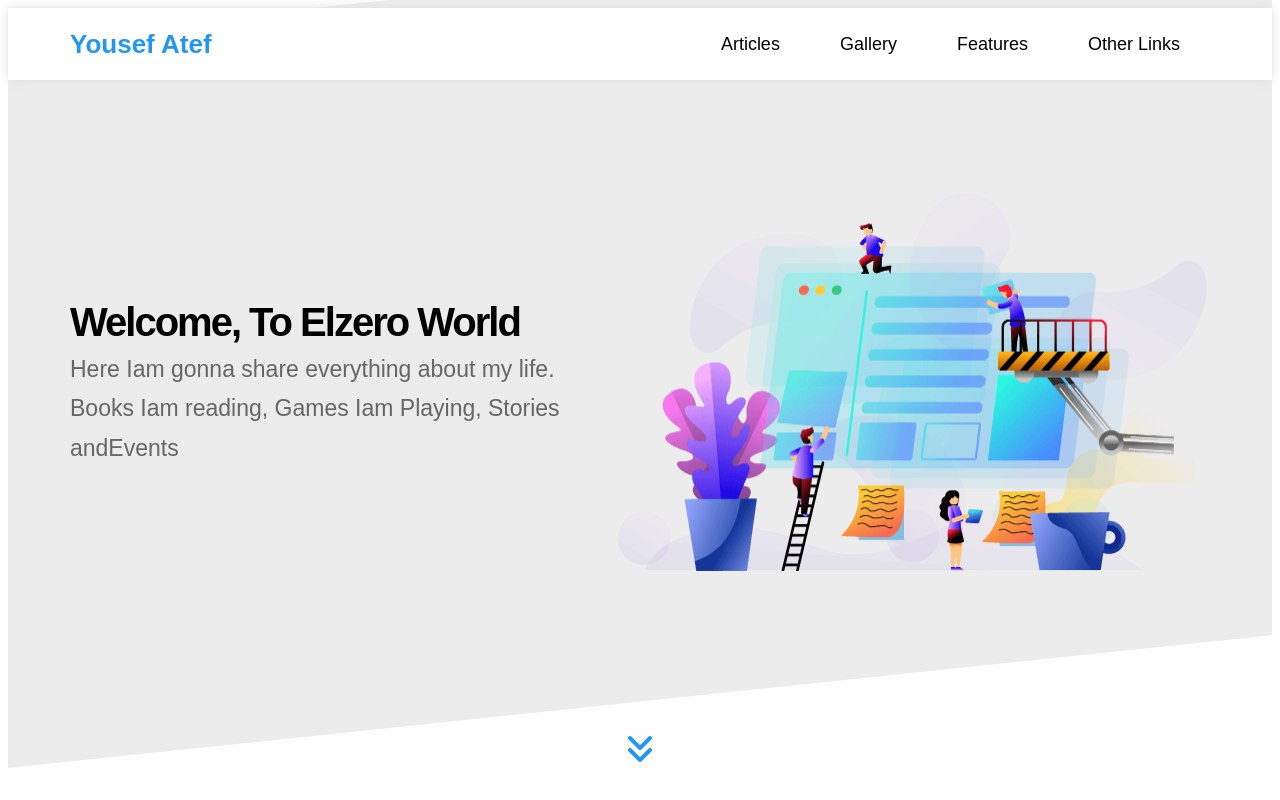
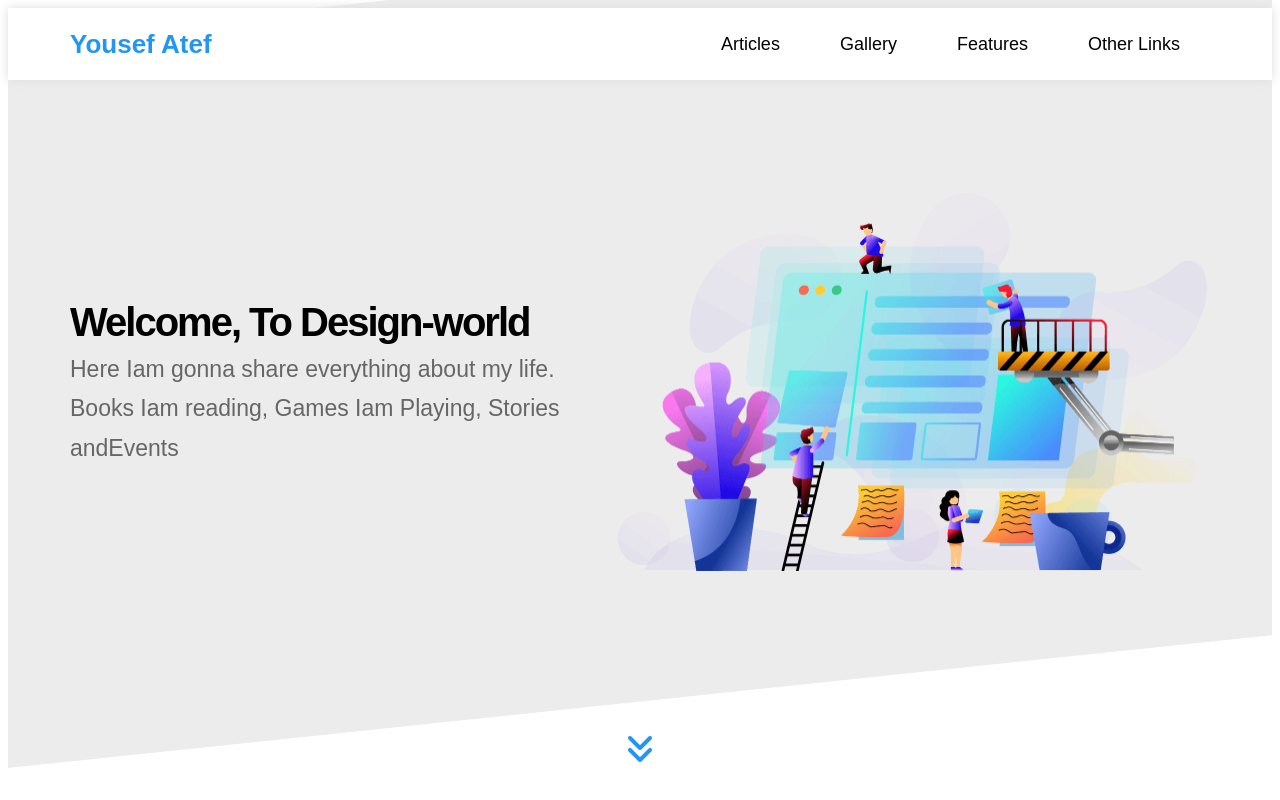
Before and after one commit to yousefatef22040/design-world, a plain HTML site: page index.html in a window 1280 px wide. Shown: the top 800 px of the page. Drawn offline with Linux system fonts and the light colour scheme; files that its build step writes are made by us from their sources.

Commit message:
Update index.html

```diff
--- a/index.html
+++ b/index.html
@@ -5,7 +5,7 @@
     <meta charset="UTF-8" />
     <meta http-equiv="X-UA-Compatible" content="IE=edge" />
     <meta name="viewport" content="width=device-width, initial-scale=1.0" />
-    <title>mashro3-eight</title>
+    <title>Design-world</title>
     <link rel="stylesheet" href="./mashro3-eight.css">
     <link rel="stylesheet" href="../css/all.min.css">
     <link rel="stylesheet" href="https://cdnjs.cloudflare.com/ajax/libs/font-awesome/6.6.0/css/all.min.css">
@@ -72,7 +72,7 @@
     <div class="landing">
         <div class="container">
             <div class="text">
-                <h1>Welcome, To Elzero World</h1>
+                <h1>Welcome, To Design-world</h1>
                 <p>Here Iam gonna share everything about my life. Books Iam reading, Games Iam Playing, Stories
                     andEvents</p>
             </div>
```
